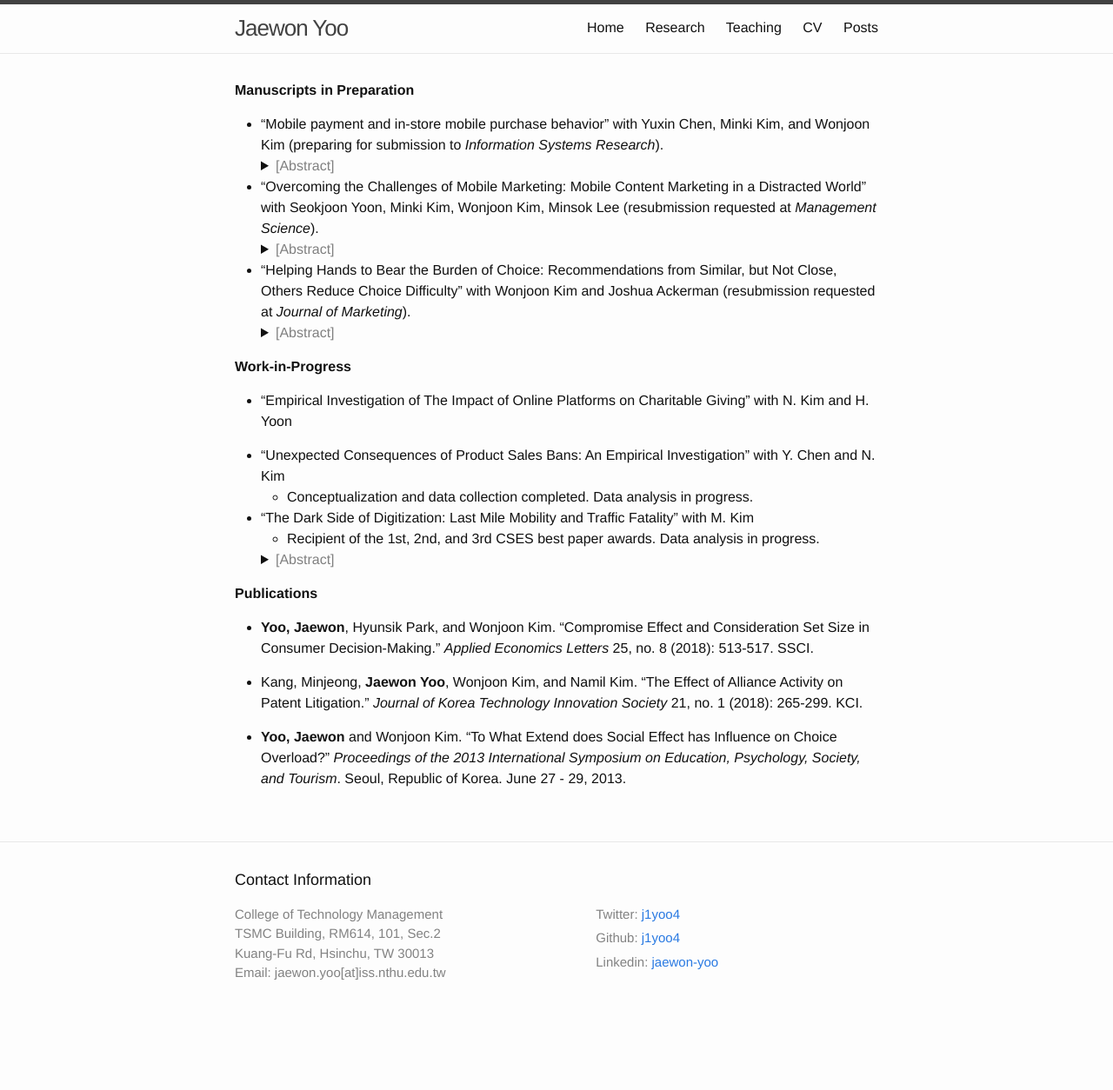
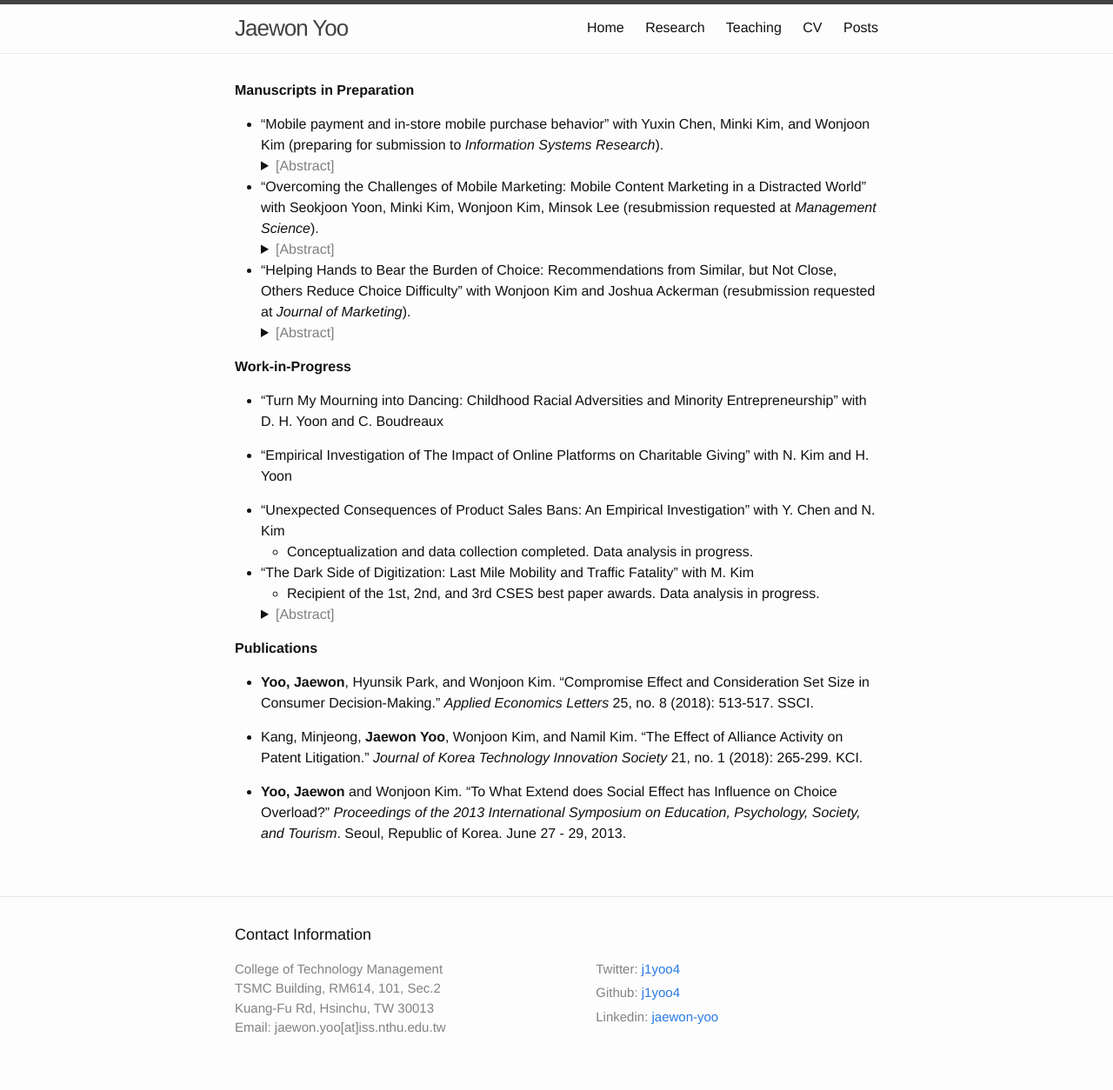
Before and after one commit to j1yoo/j1yoo.github.io, a Jekyll site: the page built from research.markdown, in a window 1280 px wide. Shown: the whole page at 87% size. Built offline with Jekyll 4.4.1, drawn with Linux system fonts in a browser that asks for light colours; before the commit the page ends 1191 px from its top, so only the background shows below that.

Commit message:
Update research.markdown

```diff
--- a/research.markdown
+++ b/research.markdown
@@ -26,6 +26,8 @@ The introduction of the Internet generated two significant developments for cons
 
 **Work-in-Progress**
 
+- "Turn My Mourning into Dancing: Childhood Racial Adversities and Minority Entrepreneurship" with D. H. Yoon and C. Boudreaux
+
 - "Empirical Investigation of The Impact of Online Platforms on Charitable Giving" with N. Kim and H. Yoon
 
 - "Unexpected Consequences of Product Sales Bans: An Empirical Investigation" with Y. Chen and N. Kim
```
